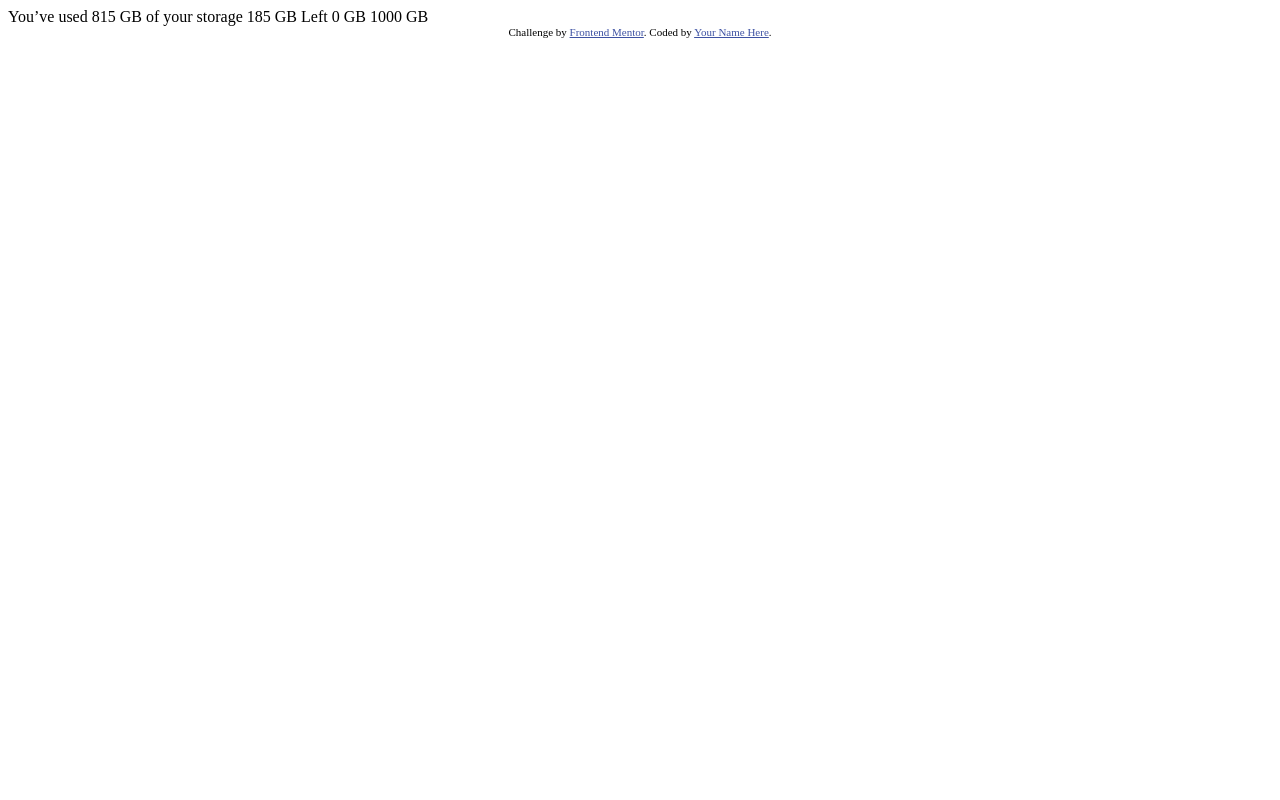
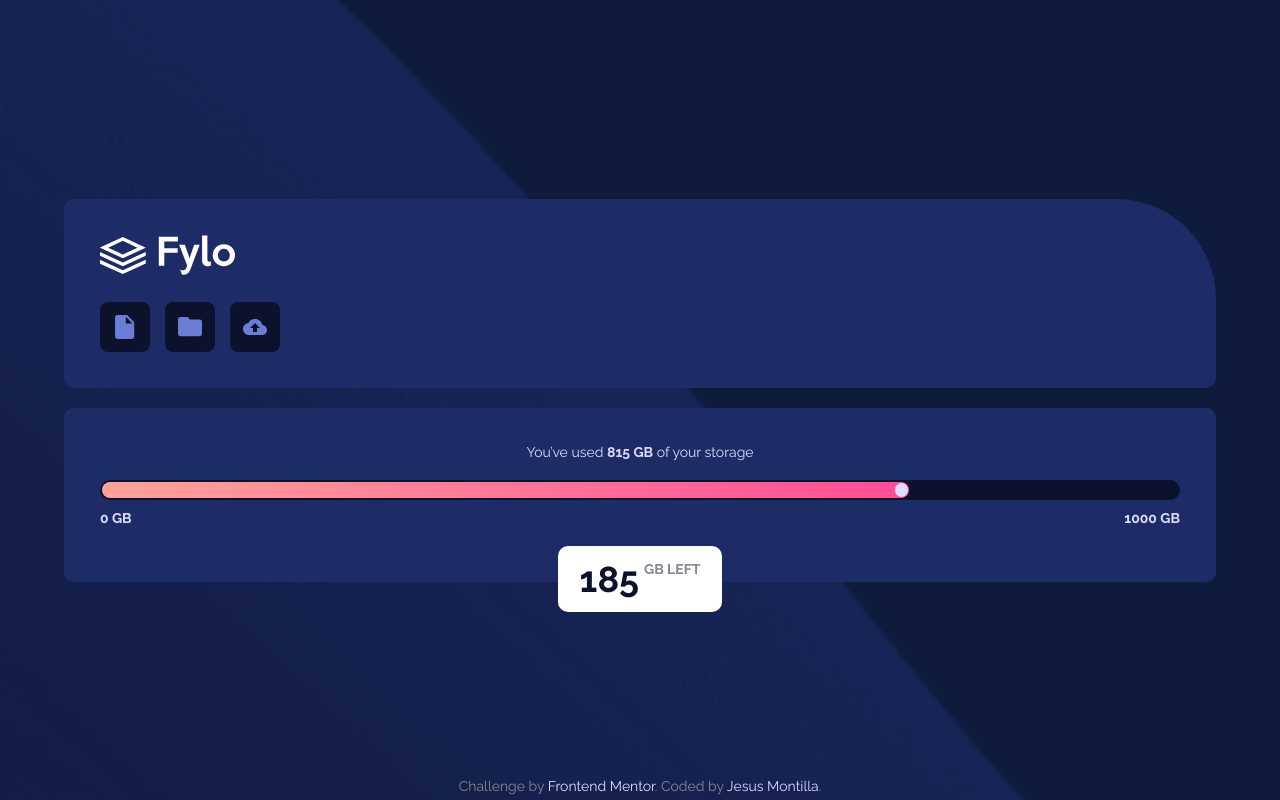
Before and after one commit to Jesusmontilla03/Fylo-data-storage-component.github.io, a plain HTML site: page index.html in a window 1280 px wide. Drawn offline with Linux system fonts and the light colour scheme.

Commit message:
listo el diseño movil

```diff
--- a/index.html
+++ b/index.html
@@ -2,30 +2,65 @@
 <html lang="en">
 <head>
   <meta charset="UTF-8">
-  <meta name="viewport" content="width=device-width, initial-scale=1.0"> <!-- displays site properly based on user's device -->
+  <meta name="viewport" content="width=device-width, initial-scale=1.0">
+
+  <link rel="preconnect" href="https://fonts.googleapis.com">
+  <link rel="preconnect" href="https://fonts.gstatic.com" crossorigin>
+  <link href="https://fonts.googleapis.com/css2?family=Barlow+Semi+Condensed:ital,wght@0,100;0,200;0,300;0,400;0,500;0,600;0,700;0,800;0,900;1,100;1,200;1,300;1,400;1,500;1,600;1,700;1,800;1,900&family=Figtree:ital,wght@0,300..900;1,300..900&family=Inter:wght@100..900&family=Raleway:ital,wght@0,100..900;1,100..900&display=swap" rel="stylesheet">
 
   <link rel="icon" type="image/png" sizes="32x32" href="./images/favicon-32x32.png">
 
   <title>Frontend Mentor | Fylo data storage component</title>
 
-  <!-- Feel free to remove these styles or customise in your own stylesheet 👍 -->
-  <style>
-    .attribution { font-size: 11px; text-align: center; }
-    .attribution a { color: hsl(228, 45%, 44%); }
-  </style>
+  <link rel="stylesheet" href="style.css">
+
 </head>
 <body>
+<div class="main-container">
 
-  You’ve used 815 GB of your storage
+  <div class="container item1">
+    <img src="./images/logo.svg" alt="logo">
+    <div class="icons-container">
+      <div class="icon">
+        <img src="./images/icon-document.svg" alt="document">
+      </div>
+      <div class="icon">
+        <img src="./images/icon-folder.svg" alt="folder">
+      </div>
+      <div class="icon">
+        <img src="./images/icon-upload.svg" alt="upload">
+      </div>
+    </div>
+  </div>
 
-  185 GB Left
+  <div class="container item2">
+    <p>
+      You’ve used <span>815 GB</span> of your storage
+    </p>
 
-  0 GB
-  1000 GB
+    <div class="load">
+      <div class="loading">
+        <div class="ball-indicator"></div>
+      </div>
+    </div>
 
-  <div class="attribution">
+    <div class="number-indicator">
+      <p>0 GB</p>
+      <P>1000 GB</P>
+    </div>
+
+    <div class="container item3">
+      <span>185</span>
+      <p>GB LEFT</p>
+    </div>
+    </div>
+  </div>
+
+  <footer class="attribution">
     Challenge by <a href="https://www.frontendmentor.io?ref=challenge" target="_blank">Frontend Mentor</a>.
-    Coded by <a href="#">Your Name Here</a>.
-  </div>
+    Coded by <a href="https://github.com/Jesusmontilla03/BlogPreview-cardMain.github.io.git">Jesus Montilla</a>.
+  </footer>
+
+</div>
 </body>
 </html>
--- /dev/null
+++ b/style.css
@@ -0,0 +1,149 @@
+:root {
+    --main-font: "Raleway", sans-serif;
+
+    --Gradient: hsl(6, 100%, 80%) to hsl(335, 100%, 65%);
+
+    --Pale-Blue: hsl(243, 100%, 93%);
+    --Grayish-Blue: hsl(229, 7%, 55%);
+    --Dark-Blue: hsl(228, 56%, 26%);
+    --Very-Dark-Blue: hsl(229, 57%, 11%);
+}
+* {
+    margin: 0;
+    padding: 0;
+    box-sizing: border-box;
+    font-family: var(--main-font);
+    font-size: 14px;
+}
+body {
+    width: 100%;
+    height: 100vh;
+    background: url(./images/bg-mobile.png);
+    background-size: 100%;
+    display: flex;
+    flex-direction: column;
+    justify-content: center;
+    align-items: center;
+}
+.main-container {
+    width: 90%;
+    display: flex;
+    flex-direction: column;
+    justify-content: center;
+    align-items: center;
+}
+.container {
+    width: 100%;
+    background-color: var(--Dark-Blue);
+    border-radius: 10px;
+}
+.item1 {
+    margin-bottom: 20px;
+    border-radius: 10px 100px 10px 10px;
+    padding: 36px;
+
+    & > img {
+        margin-bottom: 24px;
+    }
+    & .icons-container {
+        width: 180px;
+        display: flex;
+        align-items: center;
+        justify-content: space-between;
+
+        & .icon {
+            background-color: var(--Very-Dark-Blue);
+            width: 50px;
+            height: 50px;
+            border-radius: 8px;
+            display: flex;
+            justify-content: center;
+            align-items: center;
+        }
+    }
+}
+.item2 {
+    padding: 36px;
+    margin-bottom: 20px;
+    color: var(--Pale-Blue);
+    display: flex;
+    flex-direction: column;
+    justify-content: center;
+    align-items: center;
+    position: relative;
+
+    & p {
+        font-weight: 400;
+        margin-bottom: 20px;
+    }
+    & p span {
+        font-weight: 700;
+    }
+    & .load {
+        width: 100%;
+        height: 20px;
+        background-color: var(--Very-Dark-Blue);
+        border-radius: 20px;
+        padding: 2px;
+        display: flex;
+        align-items: center;
+        margin-bottom: 10px;
+
+        & .loading {
+            width: 75%;
+            height: 100%;
+            border-radius: inherit;
+            background: linear-gradient(to right, hsl(6, 100%, 80%), hsl(335, 100%, 65%));
+            padding: 1px;
+            display: flex;
+            justify-content: flex-end;
+            align-items: center;
+
+            & .ball-indicator {
+                width: 13px;
+                height: 100%;
+                border-radius: inherit;
+                background-color: var(--Pale-Blue);
+            }
+        }
+    }
+    & .number-indicator {
+        width: 100%;
+        display: flex;
+        justify-content: space-between;
+
+        & p {
+            font-weight: 700;
+        }
+    }
+}
+.item3 {
+    background-color: white;
+    width: auto;
+    padding: 12px 22px;
+    display: flex;
+    align-items: center;
+    position: absolute;
+    bottom: -30px;
+
+    & span {
+        font-size: 36px;
+        font-weight: 700;
+        color: var(--Very-Dark-Blue);
+        margin-right: 5px;
+    }
+    & p {
+        color: var(--Grayish-Blue);
+        font-weight: 700;
+    }
+}
+.attribution {
+    color: var(--Grayish-Blue);
+    position: absolute;
+    bottom: 6px;
+
+    & a {
+        color: var(--Pale-Blue);
+        text-decoration: none;
+    }
+}
```
